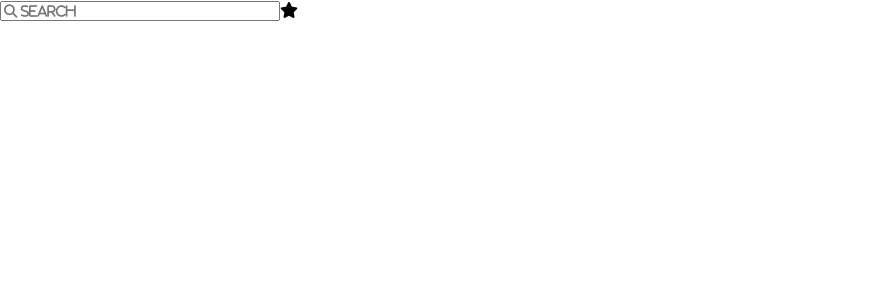
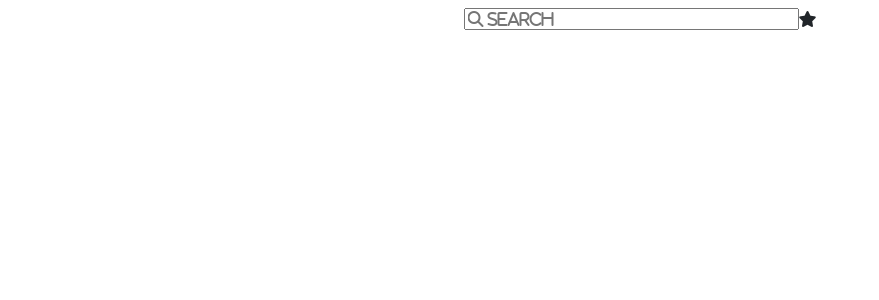
Before and after one commit to micaelavera/marvel-challenge, a React (Create React App) app: page / in a window 1280 px wide. Shown: the top 300 px of the page, without its empty margins (0-879 px from the left). Built offline with nearby package versions, Linux system fonts and the light colour scheme.

Commit message:
add CDN Bootstrap

```diff
--- a/public/index.html
+++ b/public/index.html
@@ -24,6 +24,9 @@
       work correctly both with client-side routing and a non-root public URL.
       Learn how to configure a non-root public URL by running `npm run build`.
     -->
+      <!-- Bootstrap CSS -->
+      <link rel="stylesheet" href="https://maxcdn.bootstrapcdn.com/bootstrap/4.0.0/css/bootstrap.min.css">
+
      <!-- FontAwesone-->
      <script src="https://kit.fontawesome.com/698ece3e9a.js" crossorigin="anonymous"></script>
 
--- /dev/null
+++ b/src/components/Navbar.css
@@ -0,0 +1,4 @@
+.navbar {
+    display: flex;
+    justify-content: center;
+}
--- a/src/components/Navbar.js
+++ b/src/components/Navbar.js
@@ -1,4 +1,5 @@
 import React from "react";
+import './Navbar.css';
 // import logo from './images/logo-marvel.png';
 
 const Navbar = () => {
```
